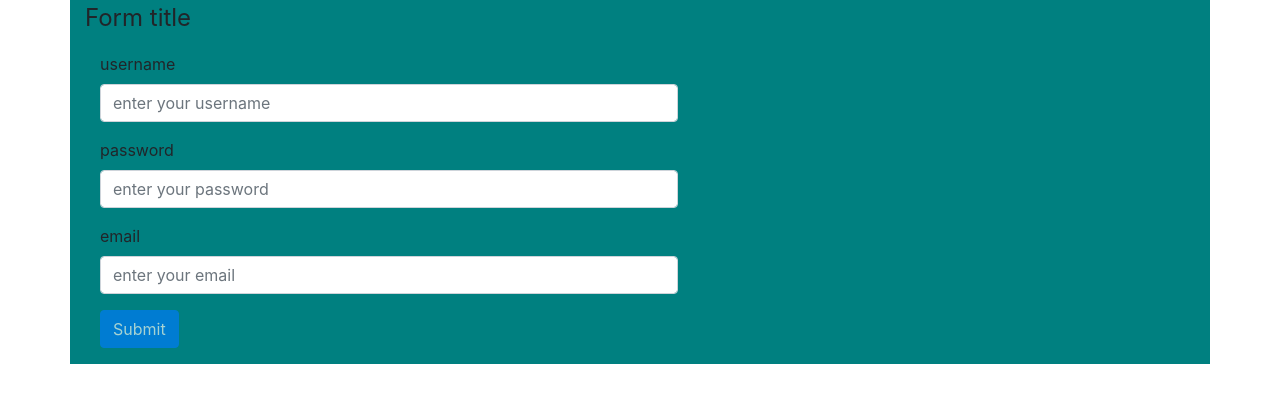
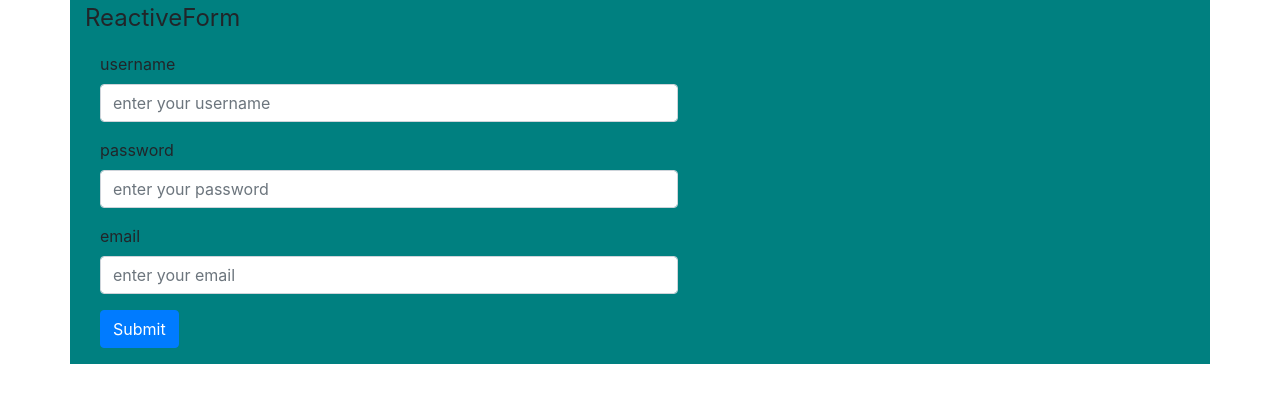
Before and after one commit to Vips120/AAPVAngular, an Angular app in the folder myapp/: page / in a window 1280 px wide. Shown: the top 402 px of the page. Built offline with nearby package versions, Linux system fonts and the light colour scheme.

Commit message:
#vipulReactiveForm

```diff
--- a/myapp/src/app/app.component.html
+++ b/myapp/src/app/app.component.html
@@ -26,4 +26,5 @@
 </div>
 <app-gender [likes]="totalLikes"></app-gender>
  -->
-<app-template></app-template>
+<!-- <app-template></app-template> -->
+<app-reactive></app-reactive>
--- /dev/null
+++ b/myapp/src/app/reactiveForm/reactiveForm.component.html
@@ -0,0 +1,103 @@
+
+<div class="container" style="background-color:teal">
+
+    <div class="row">
+
+        <div class="col-xs-8 col-sm-8 col-md-8 col-lg-8">
+
+            <form
+            [formGroup]="userForm"
+            class="form-horizontal" role="form"
+            (ngSubmit)="Save(userForm)"
+            >
+                    <div class="form-group">
+                        <legend>ReactiveForm</legend>
+                    </div>
+
+                    <div class="form-group">
+                        <label for="input" class="col-sm-2 control-label">username</label>
+                        <div class="col-sm-10"
+                        >
+                            <input type="text"
+                             placeholder="enter your username"
+                             class="form-control"
+                             [class.is-invalid]="!userForm.get('username').valid
+                             && userForm.get('username').touched
+                             "
+                             [class.is-valid]="userForm.get('username').valid
+                             "
+                             formControlName="username"
+                            >
+                            <div class="valid-feedback"
+                            *ngIf="userForm.get('username').valid"
+                            >
+                                Looks good!
+                              </div>
+                              <div class="invalid-feedback"
+                              *ngIf="!userForm.get('username').valid
+                              && userForm.get('username').touched
+                              "
+                              >
+                                please choose username!
+                                </div>
+
+                            <div
+                            class="alert alert-danger"
+                            *ngIf="userForm.get('username').hasError('required')
+                            && userForm.get('username').touched
+                            "
+                            >
+                             username is required*
+                        </div>
+                        <div
+                        class="alert alert-danger"
+                        *ngIf="userForm.get('username').hasError('minlength')
+                        && userForm.get('username').touched
+                        "
+                        >
+                         username must be a 5 characters
+                    </div>
+                        </div>
+                    </div>
+                    <div class="form-group">
+                        <label for="input" class="col-sm-2 control-label">password</label>
+                        <div class="col-sm-10">
+                            <input type="password"
+                             placeholder="enter your password"
+                             class="form-control"
+                             formControlName="password"
+                             [class.is-invalid]="!userForm.get('password').valid
+                             && submitted
+                             "
+                             [class.is-valid]="userForm.get('username').valid
+                             "
+                             >
+
+                        </div>
+                    </div>
+                    <div class="form-group">
+                        <label for="input" class="col-sm-2 control-label">email</label>
+                        <div class="col-sm-10">
+                            <input type="email"
+                             placeholder="enter your email"
+                             class="form-control"
+                             formControlName="email"
+                            >
+                        </div>
+                         </div>
+
+
+                    <div class="form-group">
+                        <div class="col-sm-10 col-sm-offset-2">
+                            <button type="submit" class="btn
+                            btn-primary"
+                            >Submit</button>
+                        </div>
+                    </div>
+            </form>
+
+        </div>
+
+    </div>
+
+</div>
--- /dev/null
+++ b/myapp/src/app/reactiveForm/reactiveForm.component.ts
@@ -0,0 +1,27 @@
+import { Component, OnInit } from '@angular/core';
+import {Validators,FormGroup,FormBuilder} from '@angular/forms';
+import {Iuser} from '../shared/model/reactiveuser';
+import {Regx} from './regx';
+@Component({
+    selector: 'app-reactive',
+    templateUrl: './reactiveForm.component.html',
+    styleUrls: ['./reactiveForm.component.css']
+})
+export class ReactiveComponent implements OnInit {
+    public userForm:FormGroup;
+    public submitted:boolean = false;
+    constructor(private FB:FormBuilder) { }
+
+    ngOnInit(): void {
+        this.userForm = this.FB.group({
+ 'username': ['',[Validators.required,Validators.minLength(5),Regx.Username]],
+ 'password': ['', Validators.required],
+ 'email': ['', Validators.required]
+        })
+    };
+    Save(data:Iuser){
+        this.submitted = true;
+        if(!this.userForm.valid){return;}
+console.log(data);
+    }
+}
--- /dev/null
+++ b/myapp/src/app/reactiveForm/regx.ts
@@ -0,0 +1,13 @@
+export class Regx {
+    static Username(control){
+     let regx = /^[a-zA-Z\-]+$/;
+     let valid = regx.test(control.value);
+     return valid ? null : {username:true}
+    }
+    static Password(control){
+
+    };
+    static Email(control){
+
+    }
+}
--- /dev/null
+++ b/myapp/src/app/shared/model/reactiveuser.ts
@@ -0,0 +1,5 @@
+export interface Iuser {
+    username:string;
+    password:string;
+    email:string;
+}
```
Also changed, not shown: myapp/src/app/app.module.ts (+6 -3 lines), myapp/src/app/reactiveForm/reactiveForm.component.css (added).
